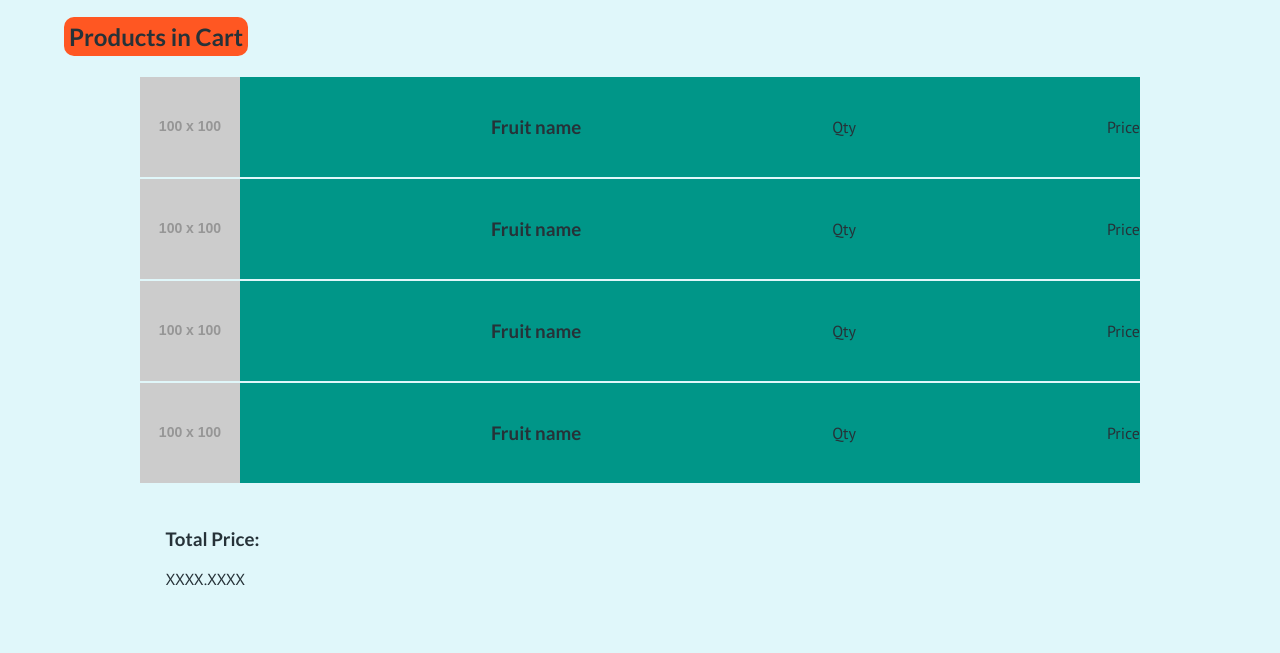
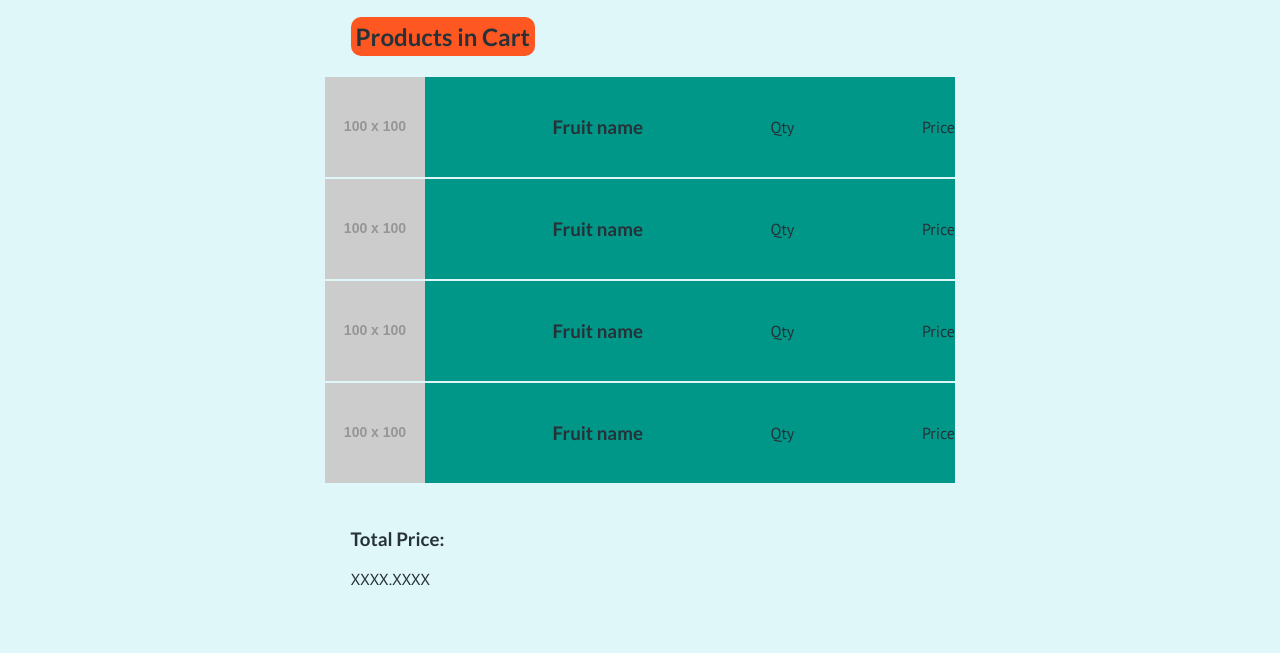
Before and after one commit to helaman-Y-B/easyHealth, a website built with Vite: page src/cart/cart.html in a window 1280 px wide. Shown: the part 103-756 px from the top of the page. Built offline with nearby package versions, Linux system fonts and the light colour scheme; placeholder pictures from the web are drawn by us.

Commit message:
Fixed the H2 from the cart.html so that it be inside the main DIV

```diff
--- a/src/cart/cart.html
+++ b/src/cart/cart.html
@@ -18,9 +18,8 @@
         </div>
     </header>
 
-    <h2 id="products-cart-header">Products in Cart</h2>
-
     <div id="cart-list">
+        <h2 id="products-cart-header">Products in Cart</h2>
         <div class="products">
             <img class="fruit-img" src="https://placehold.co/100x100" alt="Fruit image">
             <h3 class="fruit-name">Fruit name</h3>
--- a/src/css/style.css
+++ b/src/css/style.css
@@ -219,8 +219,8 @@ quantity-box button {
     background-color: #FF5722;
     border-radius: 10px;
     padding: 5px;
-    max-width: 50vw;
-    margin: 20px auto 20px 5vw;
+    max-width: 1000px;
+    margin: 20px auto 20px 2vw;
 }
 
 #cart-list {
@@ -245,6 +245,7 @@ quantity-box button {
 #buy-button {
     background-color: #009688;
     width: 80vw;
+    max-width: 600px;
     padding: 15px;
     margin: 25px auto 25px auto;
 }
```
